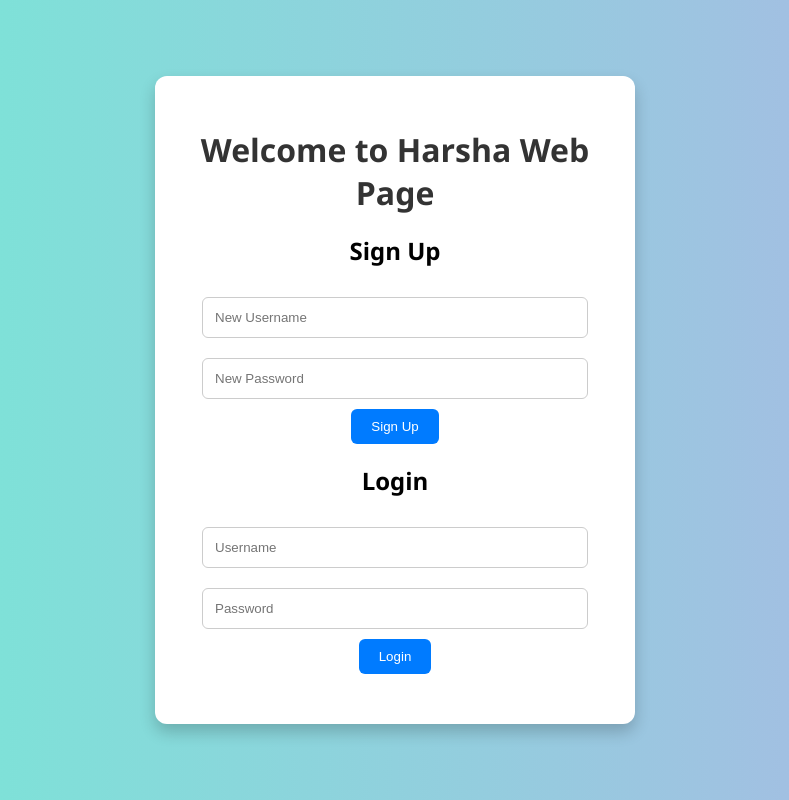
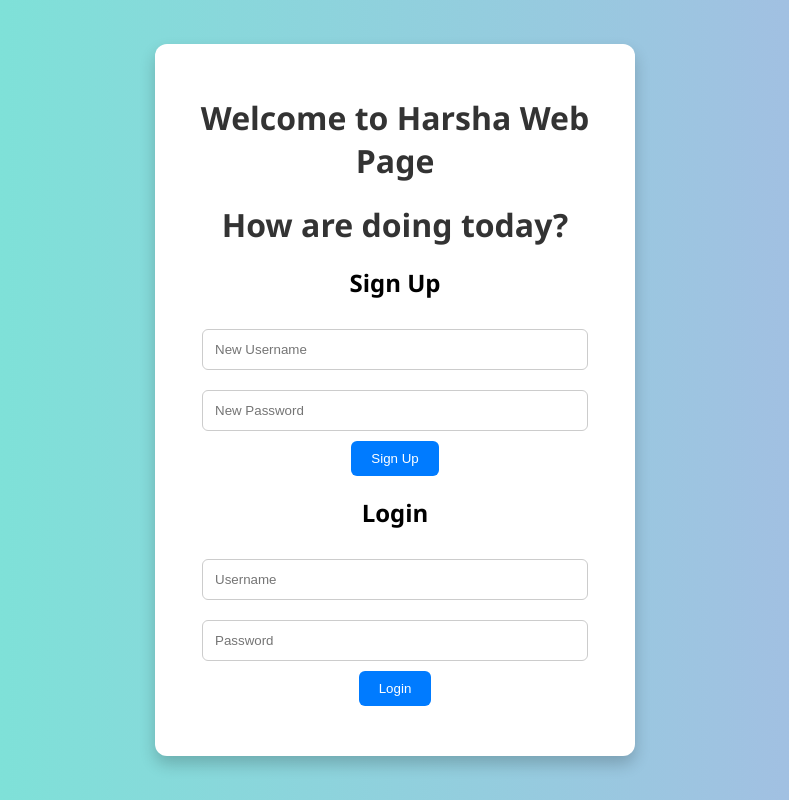
Before and after one commit to HarshaRaju10/Harsha_Web, a website: page index.html in a window 1280 px wide. Shown: the whole page, without its empty margins (245-1034 px from the left). Drawn offline with Linux system fonts and the light colour scheme.

Commit message:
Added new Line

```diff
--- a/index.html
+++ b/index.html
@@ -8,7 +8,7 @@
 <body>
   <div class="container">
     <h1>Welcome to Harsha Web Page</h1>
-
+    <h1>How are doing today?</h1>
     <div class="form-box">
       <h2>Sign Up</h2>
       <form id="signupForm">
```
